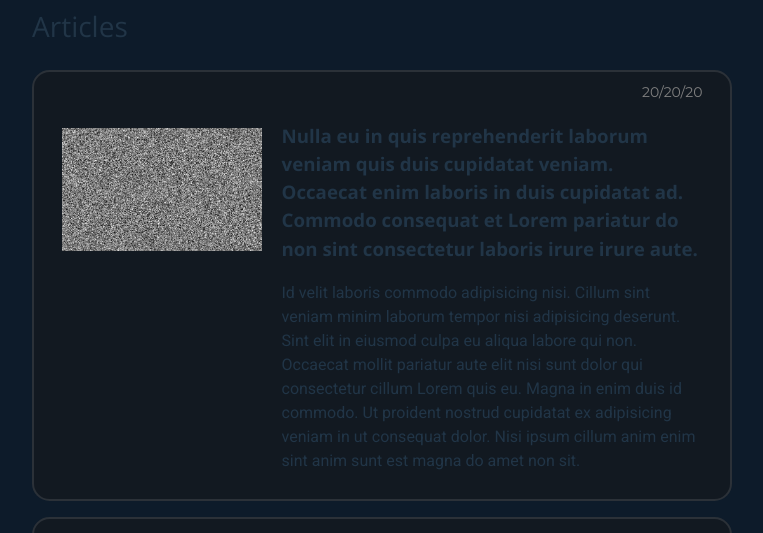
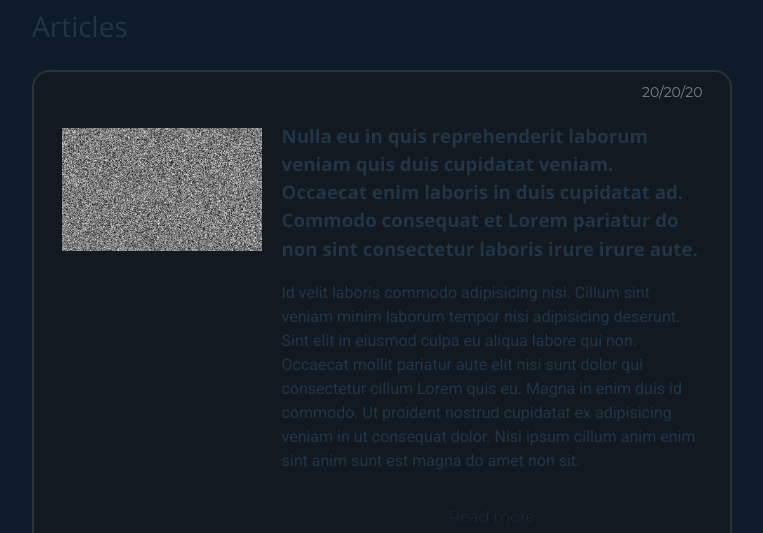
Before and after one commit to Y0z64/Y0z64_Blog, a website built with Vite: page index.html in a window 1280 px wide. Shown: the part 268-801 px from the top of the page, 258-1021 px from the left. Built offline with nearby package versions, Linux system fonts and the light colour scheme; files whose address does not match are found by name.

Commit message:
Added read more button

```diff
--- a/src/components/card.ts
+++ b/src/components/card.ts
@@ -9,8 +9,9 @@ export type Card = {
 export function createCard(article: Card) {
   console.log("Creating a card");
   // Create elements
+  const wrapper = document.createElement("div");
+  const card = document.createElement("div");
   const text = document.createElement("span");
-  const card = document.createElement("div");
   const title = document.createElement("h3");
   const description = document.createElement("p");
   const readMore = document.createElement("p");
@@ -41,6 +42,7 @@ export function createCard(article: Card) {
   }
 
   // Add classes
+  wrapper.classList.add("card-wrapper");
   card.classList.add("card");
   text.classList.add("hero-text");
   title.classList.add("title");
@@ -49,6 +51,7 @@ export function createCard(article: Card) {
   description.classList.add("roboto-regular");
   tag?.classList.add("fira-code-regular");
   readMore.classList.add("read-more");
+  readMore.classList.add("fira-code-thin");
  if (image && date) {
    image.style.paddingTop = "46px";
  }
@@ -62,7 +65,10 @@ export function createCard(article: Card) {
   if (date) text.appendChild(date);
   text.appendChild(title);
   text.appendChild(description);
-  card.appendChild(text);
+  card.appendChild(wrapper);
+  wrapper.appendChild(text);
+  wrapper.appendChild(readMore);
+
 
   return card;
 }
--- a/src/style.css
+++ b/src/style.css
@@ -190,6 +190,15 @@ header {
   margin-bottom: 1rem;
 }
 
+.card-wrapper {
+  display: flex;
+  flex-direction: column;
+  justify-content: center;
+  align-items: center;
+  width: 100%;
+  height: fit-content;
+}
+
 .card {
   position: relative;
   box-sizing: border-box; /* Add this line */
@@ -253,7 +262,11 @@ header {
 }
 
 .read-more {
+  margin-bottom: 10px;
+}
 
+.read-more:hover {
+  text-decoration: underline;
 }
 
 /* Fonts */
@@ -320,6 +333,13 @@ h2, .open-sans-regular {
     "wdth" 100;
 }
 
+.fira-code-thin {
+  font-family: "Montserrat", sans-serif;
+  font-optical-sizing: auto;
+  font-weight: 200;
+  font-style: normal;
+}
+
 .fira-code-regular {
   font-family: "Montserrat", sans-serif;
   font-optical-sizing: auto;
```
